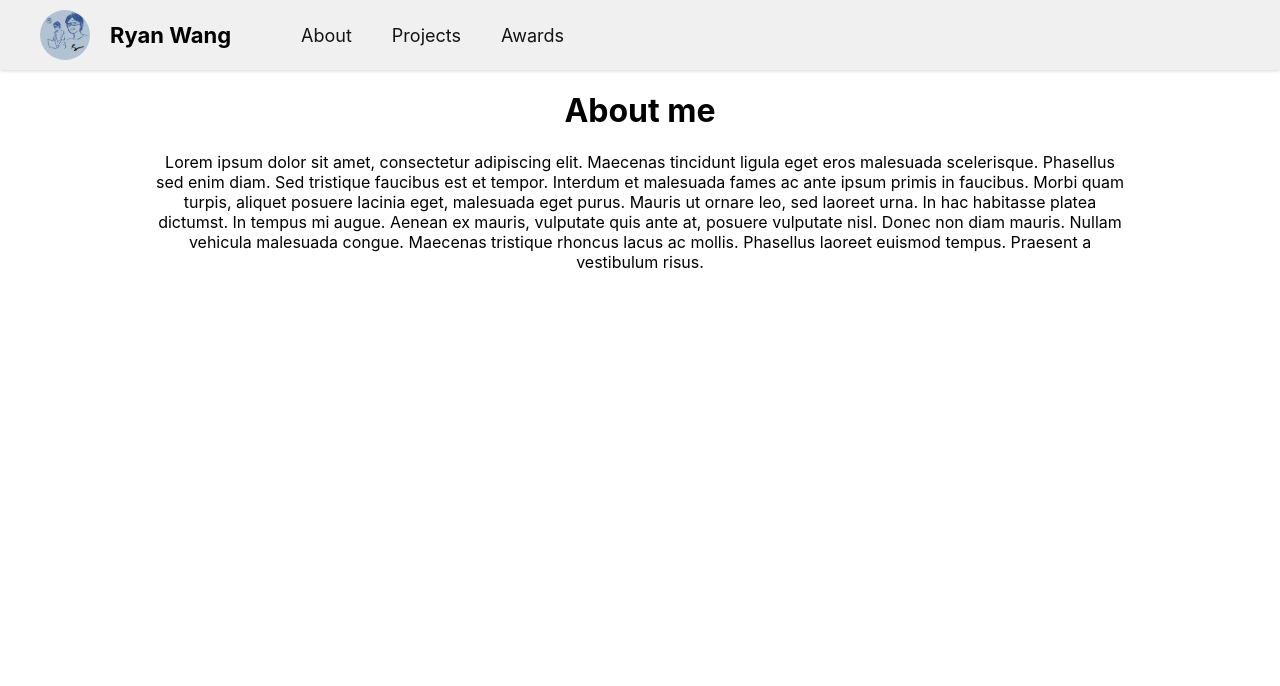
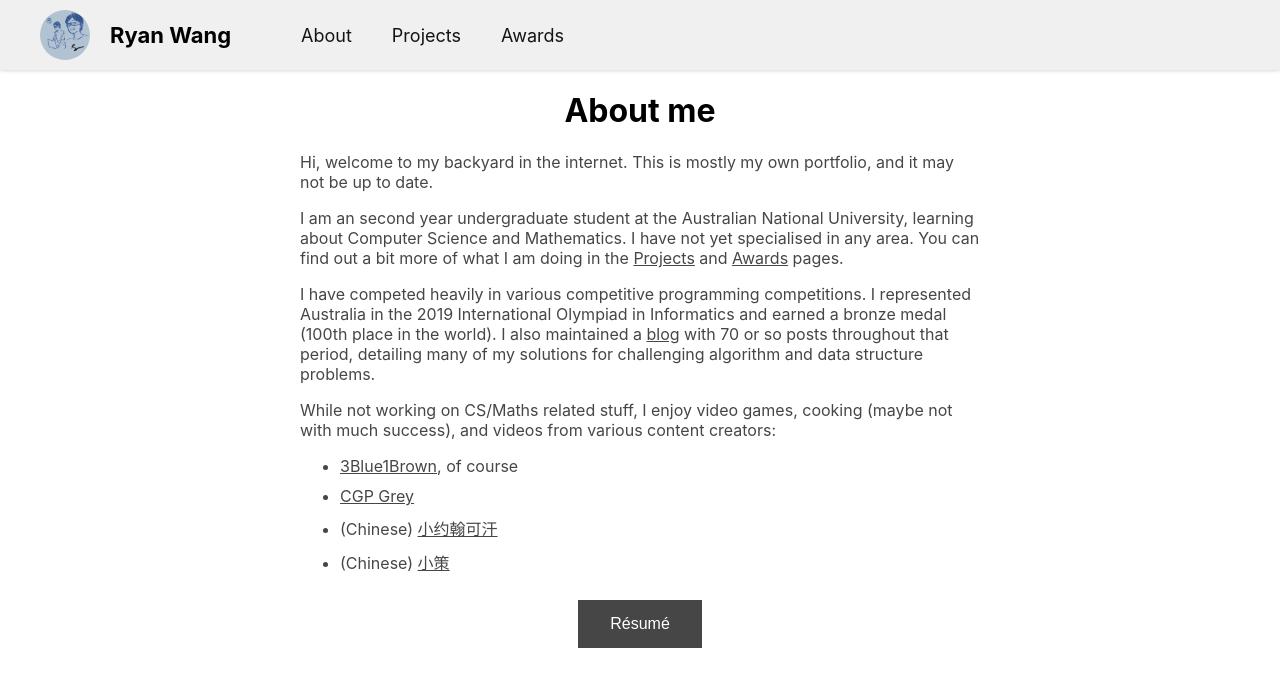
Before and after one commit to Thyroidr/thyroidr.github.io, a React (Create React App) app: page / in a window 1280 px wide. Shown: the top 686 px of the page. Built offline with nearby package versions, Linux system fonts and the light colour scheme.

Commit message:
Updated about page

```diff
--- a/src/main/about.js
+++ b/src/main/about.js
@@ -1,5 +1,8 @@
 import React from 'react';
 import './about.scss';
+import {
+    Link
+} from 'react-router-dom';
 
 class About extends React.Component {
     constructor(props) {
@@ -10,7 +13,17 @@ class About extends React.Component {
         return (
             <div className='main-page'>
               <h1 className='title'>About me</h1>
-              <p classname='content'>Lorem ipsum dolor sit amet, consectetur adipiscing elit. Maecenas tincidunt ligula eget eros malesuada scelerisque. Phasellus sed enim diam. Sed tristique faucibus est et tempor. Interdum et malesuada fames ac ante ipsum primis in faucibus. Morbi quam turpis, aliquet posuere lacinia eget, malesuada eget purus. Mauris ut ornare leo, sed laoreet urna. In hac habitasse platea dictumst. In tempus mi augue. Aenean ex mauris, vulputate quis ante at, posuere vulputate nisl. Donec non diam mauris. Nullam vehicula malesuada congue. Maecenas tristique rhoncus lacus ac mollis. Phasellus laoreet euismod tempus. Praesent a vestibulum risus.</p>
+              <p className='content'>Hi, welcome to my backyard in the internet. This is mostly my own portfolio, and it may not be up to date. </p>
+              <p className='content'>I am an second year undergraduate student at the Australian National University, learning about Computer Science and Mathematics. I have not yet specialised in any area. You can find out a bit more of what I am doing in the <Link to='/projects' className='inline-link'>Projects</Link> and <Link to='/awards' className='inline-link'>Awards</Link> pages.</p>
+              <p className='content'>I have competed heavily in various competitive programming competitions. I represented Australia in the 2019 International Olympiad in Informatics and earned a bronze medal (100th place in the world). I also maintained a <a href="http://www.ryanxw.com/InfoBlogs/" className="inline-link">blog</a> with 70 or so posts throughout that period, detailing many of my solutions for challenging algorithm and data structure problems. </p>
+              <p className='content'>While not working on CS/Maths related stuff, I enjoy video games, cooking (maybe not with much success), and videos from various content creators:</p>
+              <ul>
+                  <li className='content list-item'><a href="https://www.youtube.com/c/3blue1brown" className="inline-link">3Blue1Brown</a>, of course</li>
+                  <li className='content list-item'><a href="https://www.youtube.com/c/greymatter" className="inline-link">CGP Grey</a></li>
+                  <li className='content list-item'>(Chinese) <a href="https://space.bilibili.com/23947287" className="inline-link">小约翰可汗</a></li>
+                  <li className='content list-item'>(Chinese) <a href="https://space.bilibili.com/81824112" className="inline-link">小策</a></li>
+              </ul>
+              <button className='resume-button'>Résumé</button>
             </div>
         );
     }
--- a/src/main/about.scss
+++ b/src/main/about.scss
@@ -1,12 +1,37 @@
 @import '../variables';
 
 .main-page {
-    margin: 20px 150px 0px 150px;
+    margin: 20px 300px 0px 300px;
 
     .title {
 
     }
     .content {
-        color: rgb(100, 100, 100);
+        text-align: left;
+        color: rgb(70, 70, 70);
+    }
+    .list-item {
+        padding-bottom: 10px;
+    }
+    .inline-link {
+        color: rgb(70, 70, 70);
+        transition: color 0.3s ease-in-out;
+    }
+    .inline-link:hover {
+        color: cadetblue;
+    }
+    .resume-button {
+        background-color: rgb(70, 70, 70);
+        border: none;
+        color: white;
+        padding: 15px 32px;
+        text-align: center;
+        text-decoration: none;
+        font-size: 16px;
+        transition: background-color 0.2s ease-in-out;
+    }
+    .resume-button:hover {
+        background-color: cadetblue;
+        cursor: pointer;
     }
 }
```
